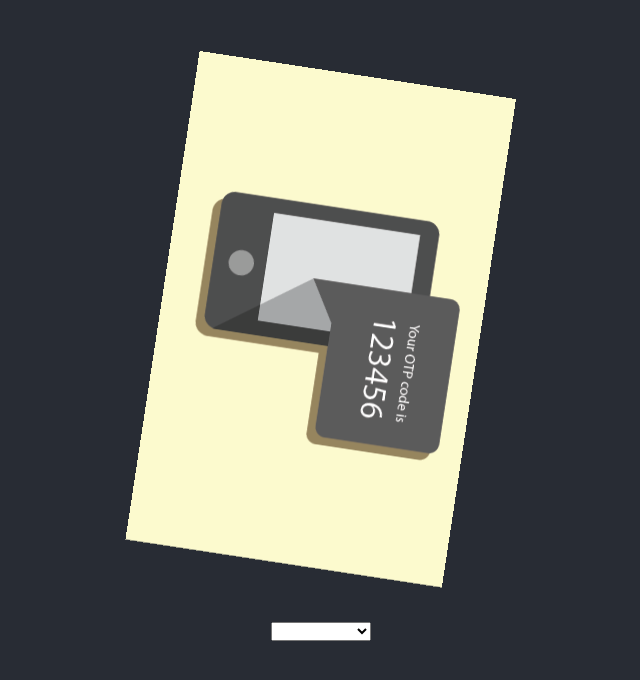
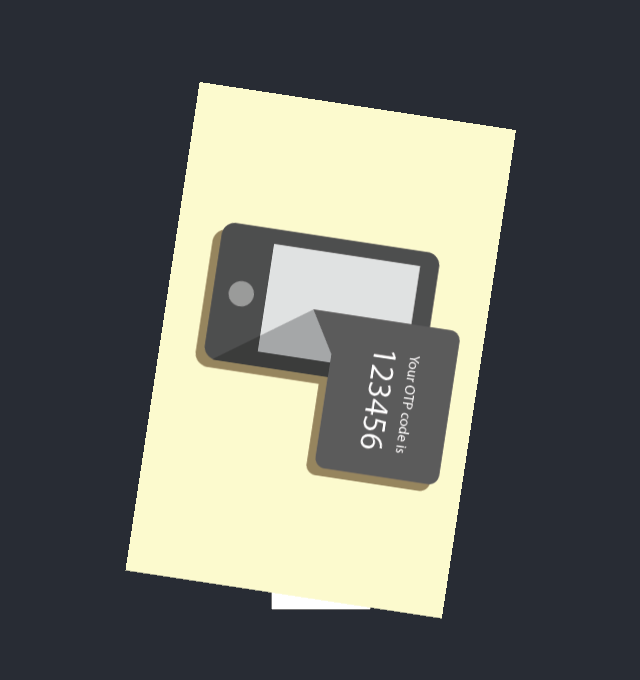
Before and after one commit to LeTsC0D/React_smsclient, a React (Create React App) app: page / in a window 1280 px wide. Shown: the top 680 px of the page, without its empty margins (319-959 px from the left). Built offline with nearby package versions, Linux system fonts and the light colour scheme.

Commit message:
7th  commit

```diff
--- a/src/App.js
+++ b/src/App.js
@@ -7,8 +7,8 @@ function App() {
   const [contactinfoflag,setcontactinfoflag]=useState(0)
   const [indexcontactinfo,setindexcontactinfo]=useState(0)
   const contact=[
-    {firstname:"shashank",lastname:"srivastva",phone:"8987383244"},
-    {firstname:"krishna",lastname:"srivastva",phone:"8987383244"}
+    {firstname:"shashank",lastname:"srivastava",phone:"8987383244"},
+    {firstname:"kisan",lastname:"srivastava",phone:"8987383244"}
   ]
 
   const [history,setHistory]=useState([])
@@ -44,8 +44,7 @@ function App() {
       }
         <br />
         <br />
-        <br />
-        <br />
+
         <select  style={{width:100}}>
           {
           history.map((item,index) => (
```
